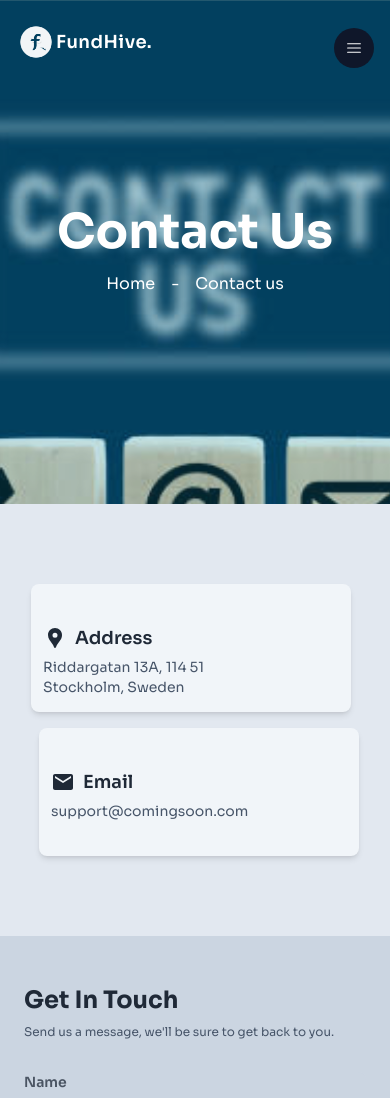
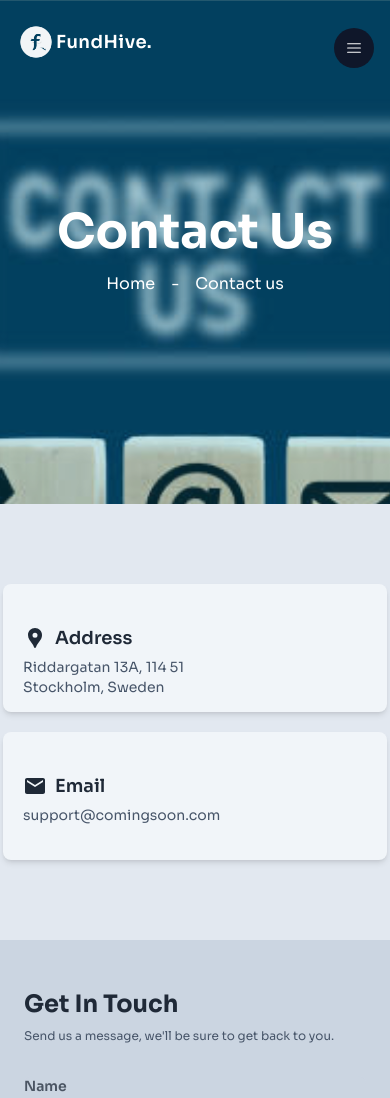
Before and after one commit to Swings0/FundHive, a Next.js app: page /contactpage in a window 390 px wide. Shown: the top 1098 px of the page. Built offline with nearby package versions, Linux system fonts and the light colour scheme.

Commit message:
initial adj #8

```diff
--- a/src/app/contactpage/page.tsx
+++ b/src/app/contactpage/page.tsx
@@ -66,15 +66,15 @@ const Page = () => {
 
         </div>
 
-        <div className='bg-slate-200 lg:flex md:flex grid lg:gap-0 gap-4 items-center justify-center lg:justify-start py-20 lg:space-x-10 md:space-x-10 space-x-2 lg:px-8 md:px-8 px-1 '>
-          <div className='lg:w-80 lg:h-36 md:w-80 md:h-36 w-80 h-32 bg-slate-100 shadow-md rounded-lg py-10 lg:px-5 md:px-5 px-3'>
+        <div className='bg-slate-200 lg:flex md:flex grid lg:gap-0 gap-5 items-center justify-center lg:justify-start py-20 lg:space-x-10 md:space-x-10 lg:px-8 md:px-8 '>
+          <div className='lg:w-80 lg:h-36 md:w-80 md:h-36 w-96 h-32 bg-slate-100 shadow-md rounded-lg py-10 px-5'>
             <span className='inline-flex items-center text-2xl gap-2'><MdLocationPin/><h1 className='text-lg font-semibold'>Address</h1></span>
             <p className='text-sm text-slate-600'>
               Riddargatan 13A, 114 51 <br /> Stockholm, Sweden
             </p>
           </div>
 
-          <div className='lg:w-80 lg:h-36 md:w-80 md:h-36 w-80 h-32 bg-slate-100 shadow-md rounded-lg py-10 lg:px-5 md:px-5 px-3 -mr-2'>
+          <div className='lg:w-80 lg:h-36 md:w-80 md:h-36 w-96 h-32 bg-slate-100 shadow-md rounded-lg py-10 px-5'>
             <span className='inline-flex items-center text-2xl gap-2'><MdEmail/><h1 className='text-lg font-semibold'>Email</h1></span>
             <p className='text-sm text-slate-600'>
              support@comingsoon.com
```
